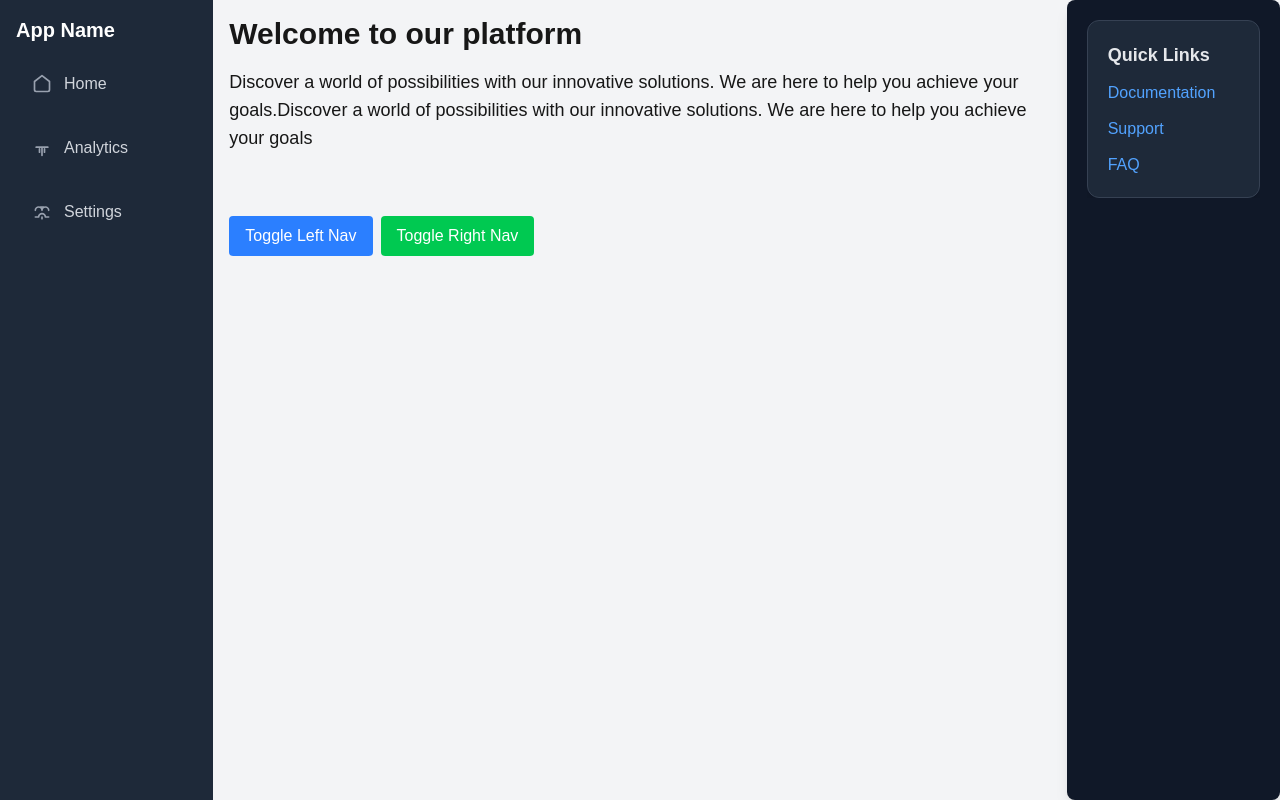
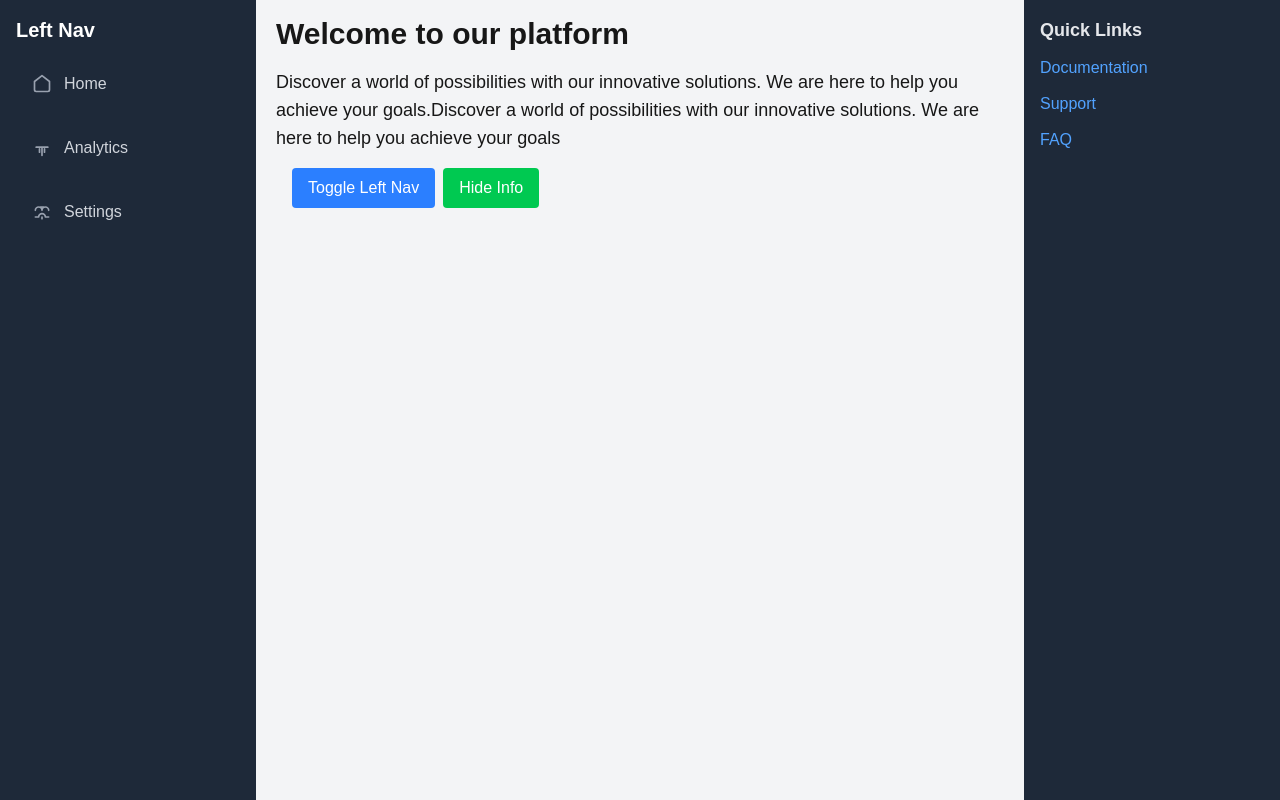
Before and after one commit to PavaniKatlati999/Task, a Next.js app: page / in a window 1280 px wide. Built offline with nearby package versions, Linux system fonts and the light colour scheme.

Commit message:
Update page.tsx

```diff
--- a/app/page.tsx
+++ b/app/page.tsx
@@ -3,15 +3,15 @@
 import { useState } from "react";
 
 export default function ThreeColumnLayout() {
-  const [isLeftNavVisible, setIsLeftNavVisible] = useState(true);
-  const [isRightNavVisible, setIsRightNavVisible] = useState(true);
+  const [isLeftNavVisible, setLeftNavVisible] = useState(true);
+  const [isRightNavVisible, setRightNavVisible] = useState(true);
 
   return (
     <div className="flex h-screen bg-gray-100">
       {/* Left Navigation */}
       {isLeftNavVisible && (
-        <nav className="w-1/6 bg-gray-800 text-white p-4 transition-all">
-          <h2 className="text-xl font-semibold">App Name</h2>
+        <nav className="w-1/2 lg:w-1/5 xs:w-full bg-gray-800 text-white p-4 transition-all">
+          <h2 className="text-xl font-semibold">Left Nav</h2>
           <ul className="space-y-4 mt-4">
             <li>
               <a
@@ -84,43 +84,39 @@ export default function ThreeColumnLayout() {
       )}
 
       {/* Main Content */}
-      <main className="flex-1 p-4">
-
-
+      <main
+        className={`flex-1 p-4  transition-all ${
+          isLeftNavVisible ? "md:ml-1" : "ml-0"
+        } ${isRightNavVisible ? "md:mr-1" : "mr-0"}`}
+      >
         <h1 className="text-3xl font-bold mb-4">Welcome to our platform</h1>
         <p className="text-lg">
           Discover a world of possibilities with our innovative solutions. We
           are here to help you achieve your goals.Discover a world of
           possibilities with our innovative solutions. We are here to help you
-          achieve your goals{" "}
+          achieve your goals
         </p>
-
-        <div className="mt-16">
-          {/* Show/Hide Buttons */}
+        <div className="m-4 flex gap-2">
+          {/* Toggle Buttons */}
           <button
-            onClick={() => setIsLeftNavVisible(!isLeftNavVisible)}
-            className="bg-blue-500 text-white px-4 py-2 rounded mr-2"
+            onClick={() => setLeftNavVisible(!isLeftNavVisible)}
+            className="bg-blue-500 text-white px-4 py-2 rounded"
           >
             Toggle Left Nav
           </button>
           <button
-            onClick={() => setIsRightNavVisible(!isRightNavVisible)}
+            onClick={() => setRightNavVisible(!isRightNavVisible)}
             className="bg-green-500 text-white px-4 py-2 rounded"
           >
-            Toggle Right Nav
+            {isRightNavVisible ? "Hide Info" : "View Info"}
           </button>
         </div>
       </main>
 
       {/* Right Navigation */}
       {isRightNavVisible && (
-        <nav className="w-1/6 bg-gray-900 text-white p-5 shadow-lg rounded-lg transition-all">
-          <div className="space-y-6 overflow-y-auto">
-            {/* Quick Links Section */}
-            <div className="bg-gray-800 p-5 rounded-xl shadow-lg border border-gray-700 backdrop-blur-md">
-              <h3 className="text-lg font-bold text-gray-200 mb-3">
-                Quick Links
-              </h3>
+        <nav className="w-1/2 lg:w-1/5 xs:w-full bg-gray-800 text-white p-4 transition-all">
+          <h3 className="text-lg font-bold text-gray-200 mb-3">Quick Links</h3>
           <ul className="space-y-3">
             <li>
               <a
@@ -147,8 +143,6 @@ export default function ThreeColumnLayout() {
               </a>
             </li>
           </ul>
-            </div>
-          </div>
         </nav>
       )}
     </div>
```
Lines whose indentation alone changed are shown as unchanged.
